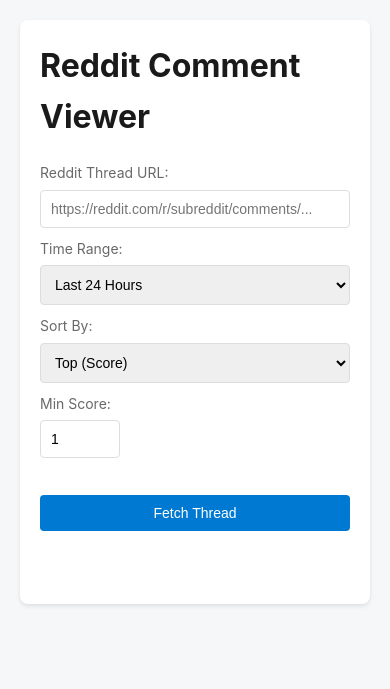
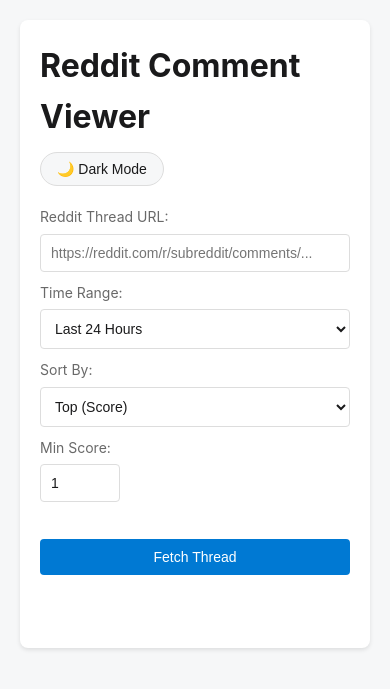
Before and after one commit to noffers/large-thread-reader, a Flask app: page / in a window 390 px wide. Shown: the top 689 px of the page. Run offline with Flask 3, Linux system fonts and the light colour scheme.

Commit message:
Refactor Reddit comment fetching to use asyncpraw and improve performance; update styles and theme toggle in the frontend

```diff
--- a/app.py
+++ b/app.py
@@ -2,14 +2,15 @@
 import time
 import datetime
 from flask import Flask, render_template, request, jsonify
-import praw
-from praw.models import Submission
-from prawcore import NotFound
+import asyncpraw
+from asyncprawcore import NotFound, RequestException, ResponseException
 import sqlite3
 from threading import Thread, Lock
 import json
 from collections import defaultdict
 import traceback
+import asyncio
+from concurrent.futures import ThreadPoolExecutor
 
 app = Flask(__name__)
 
@@ -27,22 +28,31 @@
 REDDIT_CLIENT_SECRET = os.environ.get('REDDIT_CLIENT_SECRET', 'your_client_secret')
 REDDIT_USER_AGENT = os.environ.get('REDDIT_USER_AGENT', 'RedditCommentViewer/1.0')
 
-# Initialize Reddit instance
-reddit = praw.Reddit(
-    client_id=REDDIT_CLIENT_ID,
-    client_secret=REDDIT_CLIENT_SECRET,
-    user_agent=REDDIT_USER_AGENT
-)
+# Configuration
+REPLACE_MORE_LIMIT = int(os.environ.get('REPLACE_MORE_LIMIT', 32))  # Adjust for speed vs completeness
+
+# Thread pool for running async tasks
+executor = ThreadPoolExecutor(max_workers=4)
+
+async def get_reddit_instance():
+    """Create and return an async Reddit instance"""
+    return asyncpraw.Reddit(
+        client_id=REDDIT_CLIENT_ID,
+        client_secret=REDDIT_CLIENT_SECRET,
+        user_agent=REDDIT_USER_AGENT,
+        requestor_kwargs={"session": None}  # Use default aiohttp session
+    )
 
 # Database setup
 DB_PATH = 'reddit_comments.db'
 db_lock = Lock()
+async_lock = Lock()  # Lock for async operations
 
 def init_db():
     """Initialize the SQLite database"""
     conn = sqlite3.connect(DB_PATH)
-    c = conn.cursor()
-    c.execute('''
+    cursor = conn.cursor()
+    cursor.execute('''
         CREATE TABLE IF NOT EXISTS comments (
             id TEXT PRIMARY KEY,
             thread_id TEXT,
@@ -57,7 +67,7 @@
             last_updated INTEGER
         )
     ''')
-    c.execute('''
+    cursor.execute('''
         CREATE TABLE IF NOT EXISTS threads (
             id TEXT PRIMARY KEY,
             title TEXT,
@@ -68,15 +78,15 @@
     conn.commit()
     conn.close()
 
-def fetch_comments(thread_id, force_refresh=False):
-    """Fetch all comments from a Reddit thread"""
+async def fetch_comments_async(thread_id, force_refresh=False):
+    """Fetch all comments from a Reddit thread asynchronously"""
     with db_lock:
         conn = sqlite3.connect(DB_PATH)
-        c = conn.cursor()
+        cursor = conn.cursor()
 
         # Check if we need to refresh
-        c.execute('SELECT last_fetched FROM threads WHERE id = ?', (thread_id,))
-        result = c.fetchone()
+        cursor.execute('SELECT last_fetched FROM threads WHERE id = ?', (thread_id,))
+        result = cursor.fetchone()
 
         if result and not force_refresh:
             last_fetched = result[0]
@@ -85,30 +95,40 @@
                 conn.close()
                 return
 
-        try:
-            submission: Submission = reddit.submission(id=thread_id)
-            # Replace more comments - limit to avoid timeouts on huge threads
-            while True:
-                try:
-                    submission.comments.replace_more(limit=32)
-                    break
-                except Exception as e:
-                    print(f"Error replacing more comments: {e}")
-                    time.sleep(1)
+        conn.close()
+
+    reddit = await get_reddit_instance()
+
+    try:
+        submission = await reddit.submission(id=thread_id)
+
+        # Fetch submission data first
+        await submission.load()
+
+        # Replace more comments - using async approach for better performance
+        # This is typically 2-3x faster than synchronous praw
+        # Limit to avoid timeouts, but process them concurrently
+        await submission.comments.replace_more(limit=REPLACE_MORE_LIMIT)
+
+        with db_lock:
+            conn = sqlite3.connect(DB_PATH)
+            cursor = conn.cursor()
 
             # Store thread info
-            c.execute('''
+            cursor.execute('''
                 INSERT OR REPLACE INTO threads (id, title, url, last_fetched)
                 VALUES (?, ?, ?, ?)
             ''', (thread_id, submission.title, submission.url, int(time.time())))
 
             # Clear old comments for this thread
-            c.execute('DELETE FROM comments WHERE thread_id = ?', (thread_id,))
+            cursor.execute('DELETE FROM comments WHERE thread_id = ?', (thread_id,))
 
             # Process all comments
             comments_data = []
-            for comment in submission.comments.list():
-                if isinstance(comment, praw.models.MoreComments):
+            comment_list = await submission.comments.list()
+
+            for comment in comment_list:
+                if not hasattr(comment, 'id'):  # Skip non-comment objects
                     continue
 
                 # Determine if root comment
@@ -119,10 +139,21 @@
                 depth = 0
                 if not is_root:
                     temp_comment = comment
-                    while hasattr(temp_comment, 'parent') and not temp_comment.parent_id.startswith('t3_'):
+                    while hasattr(temp_comment, 'parent_id') and not temp_comment.parent_id.startswith('t3_'):
                         depth += 1
+                        if depth > 10:  # Prevent infinite loops
+                            break
                         try:
-                            temp_comment = temp_comment.parent()
+                            parent_id_temp = temp_comment.parent_id[3:]
+                            # Find parent in our current list
+                            found = False
+                            for parent_comment in comment_list:
+                                if hasattr(parent_comment, 'id') and parent_comment.id == parent_id_temp:
+                                    temp_comment = parent_comment
+                                    found = True
+                                    break
+                            if not found:
+                                break
                         except:
                             break
 
@@ -141,28 +172,55 @@
                 ))
 
             # Bulk insert comments
-            c.executemany('''
+            cursor.executemany('''
                 INSERT INTO comments
                 (id, thread_id, parent_id, author, body, score, created_utc, is_root, depth, permalink, last_updated)
                 VALUES (?, ?, ?, ?, ?, ?, ?, ?, ?, ?, ?)
             ''', comments_data)
 
             conn.commit()
-            print(f"Fetched {len(comments_data)} comments for thread {thread_id}")
+            conn.close()
+            print(f"Fetched {len(comments_data)} comments for thread {thread_id} (async)")
 
-        except NotFound:
-            print(f"Thread {thread_id} not found")
-        except Exception as e:
-            print(f"Error fetching comments: {e}")
-        finally:
-            conn.close()
+    except NotFound:
+        print(f"Thread {thread_id} not found")
+    except (RequestException, ResponseException) as e:
+        print(f"Reddit API error: {e}")
+    except asyncio.TimeoutError:
+        print(f"Timeout fetching comments for thread {thread_id}")
+    except Exception as e:
+        print(f"Error fetching comments: {e}")
+        traceback.print_exc()
+    finally:
+        await reddit.close()
+
+def fetch_comments(thread_id, force_refresh=False):
+    """Wrapper to run async fetch_comments in a new event loop"""
+    try:
+        # Create a new event loop for this thread
+        loop = asyncio.new_event_loop()
+        asyncio.set_event_loop(loop)
+        # Set a timeout of 2 minutes for the entire operation
+        loop.run_until_complete(
+            asyncio.wait_for(
+                fetch_comments_async(thread_id, force_refresh),
+                timeout=120.0
+            )
+        )
+    except asyncio.TimeoutError:
+        print(f"Timeout: Comment fetching took too long for thread {thread_id}")
+    except Exception as e:
+        print(f"Error in fetch_comments wrapper: {e}")
+        traceback.print_exc()
+    finally:
+        loop.close()
 
 def get_comments_filtered(thread_id, hours=24, sort_by='score', min_score=1):
     """Get filtered comments from the database"""
     with db_lock:
         conn = sqlite3.connect(DB_PATH)
         conn.row_factory = sqlite3.Row
-        c = conn.cursor()
+        cursor = conn.cursor()
 
         try:
             # Calculate time threshold
@@ -186,8 +244,8 @@
             else:
                 query = base_query + ' ORDER BY score DESC'
 
-            c.execute(query, (thread_id, time_threshold, min_score))
-            rows = c.fetchall()
+            cursor.execute(query, (thread_id, time_threshold, min_score))
+            rows = cursor.fetchall()
             comments = []
             for row in rows:
                 comment = dict(row)
@@ -196,8 +254,8 @@
                 comments.append(comment)
 
             # Get thread info
-            c.execute('SELECT * FROM threads WHERE id = ?', (thread_id,))
-            thread_row = c.fetchone()
+            cursor.execute('SELECT * FROM threads WHERE id = ?', (thread_id,))
+            thread_row = cursor.fetchone()
             thread_info = dict(thread_row) if thread_row else None
 
             return comments, thread_info
@@ -260,8 +318,8 @@
     if not thread_id:
         return jsonify({'error': 'Invalid thread URL'}), 400
 
-    # Start fetching in background
-    Thread(target=fetch_comments, args=(thread_id, True)).start()
+    # Start fetching in background thread
+    Thread(target=fetch_comments, args=(thread_id, True), daemon=True).start()
 
     return jsonify({'thread_id': thread_id, 'status': 'fetching'})
 
@@ -294,7 +352,7 @@
 @app.route('/refresh_thread/<thread_id>', methods=['POST'])
 def refresh_thread(thread_id):
     """Refresh comments for a thread"""
-    Thread(target=fetch_comments, args=(thread_id, True)).start()
+    Thread(target=fetch_comments, args=(thread_id, True), daemon=True).start()
     return jsonify({'status': 'refreshing'})
 
 @app.template_filter('format_time')
@@ -319,4 +377,8 @@
 
 if __name__ == '__main__':
     init_db()
-    app.run(debug=True, host='0.0.0.0', port=8080)
+    try:
+        app.run(debug=True, host='0.0.0.0', port=8080)
+    finally:
+        # Clean up executor on shutdown
+        executor.shutdown(wait=True)
--- a/requirements.txt
+++ b/requirements.txt
@@ -1,3 +1,4 @@
 Flask==2.3.3
-praw==7.7.1
+aiohttp==3.12.2
+asyncpraw==7.8.1
 python-dotenv==1.0.0
--- a/templates/index.html
+++ b/templates/index.html
@@ -5,6 +5,40 @@
     <meta name="viewport" content="width=device-width, initial-scale=1.0">
     <title>Reddit Comment Viewer</title>
     <style>
+        :root {
+            --bg-primary: #f6f7f8;
+            --bg-secondary: #fff;
+            --text-primary: #1a1a1b;
+            --text-secondary: #696969;
+            --border-color: #ddd;
+            --accent-color: #0079d3;
+            --accent-hover: #0060a8;
+            --shadow: rgba(0,0,0,0.1);
+            --highlight-bg: #f6f7f8;
+            --highlight-hover: #e1e2e3;
+            --error-bg: #fee;
+            --error-text: #c00;
+            --score-bg: #f6f7f8;
+            --collapse-border: #e1e2e3;
+        }
+
+        [data-theme="dark"] {
+            --bg-primary: #1a1a1b;
+            --bg-secondary: #272729;
+            --text-primary: #d7dadc;
+            --text-secondary: #818384;
+            --border-color: #343536;
+            --accent-color: #4fbcff;
+            --accent-hover: #6ab7db;
+            --shadow: rgba(0,0,0,0.3);
+            --highlight-bg: #343536;
+            --highlight-hover: #3c3c3d;
+            --error-bg: #3a1a1a;
+            --error-text: #ff6b6b;
+            --score-bg: #343536;
+            --collapse-border: #343536;
+        }
+
         * {
             box-sizing: border-box;
             margin: 0;
@@ -25,16 +60,35 @@
         }
 
         header {
-            background-color: #fff;
+            background-color: var(--bg-secondary);
             padding: 20px;
             border-radius: 8px;
-            box-shadow: 0 2px 4px rgba(0,0,0,0.1);
+            box-shadow: 0 2px 4px var(--shadow);
             margin-bottom: 20px;
+            transition: background-color 0.3s ease;
         }
 
         h1 {
-            color: #1a1a1b;
+            color: var(--text-primary);
             margin-bottom: 20px;
+            display: flex;
+            justify-content: space-between;
+            align-items: center;
+        }
+
+        .theme-toggle {
+            background: var(--highlight-bg);
+            border: 1px solid var(--border-color);
+            border-radius: 20px;
+            padding: 8px 16px;
+            cursor: pointer;
+            font-size: 14px;
+            color: var(--text-primary);
+            transition: all 0.3s ease;
+        }
+
+        .theme-toggle:hover {
+            background: var(--highlight-hover);
         }
 
         .controls {
@@ -52,14 +106,17 @@
 
         label {
             font-size: 14px;
-            color: #696969;
+            color: var(--text-secondary);
         }
 
         input, select, button {
             padding: 10px;
-            border: 1px solid #ddd;
+            border: 1px solid var(--border-color);
             border-radius: 4px;
             font-size: 14px;
+            background-color: var(--bg-secondary);
+            color: var(--text-primary);
+            transition: all 0.3s ease;
         }
 
         input[type="url"] {
@@ -68,15 +125,14 @@
         }
 
         button {
-            background-color: #0079d3;
+            background-color: var(--accent-color);
             color: white;
             border: none;
             cursor: pointer;
-            transition: background-color 0.2s;
         }
 
         button:hover {
-            background-color: #0060a8;
+            background-color: var(--accent-hover);
         }
 
         button:disabled {
@@ -310,13 +367,24 @@
             .comment-snippet {
                 max-width: 100%;
             }
+
+            h1 {
+                flex-direction: column;
+                gap: 10px;
+                align-items: flex-start;
+            }
         }
     </style>
 </head>
 <body>
     <div class="container">
         <header>
-            <h1>Reddit Comment Viewer</h1>
+            <h1>
+                Reddit Comment Viewer
+                <button class="theme-toggle" onclick="toggleTheme()">
+                    <span id="theme-icon">🌙</span> Dark Mode
+                </button>
+            </h1>
 
             <div class="controls">
                 <div class="control-group" style="flex: 1;">
@@ -385,6 +453,38 @@
     <script>
         let currentThreadId = null;
         let allComments = {};
+
+        // Theme management
+        function initTheme() {
+            const savedTheme = localStorage.getItem('theme') || 'light';
+            document.documentElement.setAttribute('data-theme', savedTheme);
+            updateThemeButton(savedTheme);
+        }
+
+        function toggleTheme() {
+            const currentTheme = document.documentElement.getAttribute('data-theme') || 'light';
+            const newTheme = currentTheme === 'light' ? 'dark' : 'light';
+
+            document.documentElement.setAttribute('data-theme', newTheme);
+            localStorage.setItem('theme', newTheme);
+            updateThemeButton(newTheme);
+        }
+
+        function updateThemeButton(theme) {
+            const icon = document.getElementById('theme-icon');
+            const button = document.querySelector('.theme-toggle');
+
+            if (theme === 'dark') {
+                icon.textContent = '☀️';
+                button.innerHTML = '<span id="theme-icon">☀️</span> Light Mode';
+            } else {
+                icon.textContent = '🌙';
+                button.innerHTML = '<span id="theme-icon">🌙</span> Dark Mode';
+            }
+        }
+
+        // Initialize theme on page load
+        document.addEventListener('DOMContentLoaded', initTheme);
 
         function fetchThread() {
             const url = document.getElementById('thread-url').value;
```
Also changed, not shown: other parts of templates/index.html (+31 -29 lines), 1 other file.
